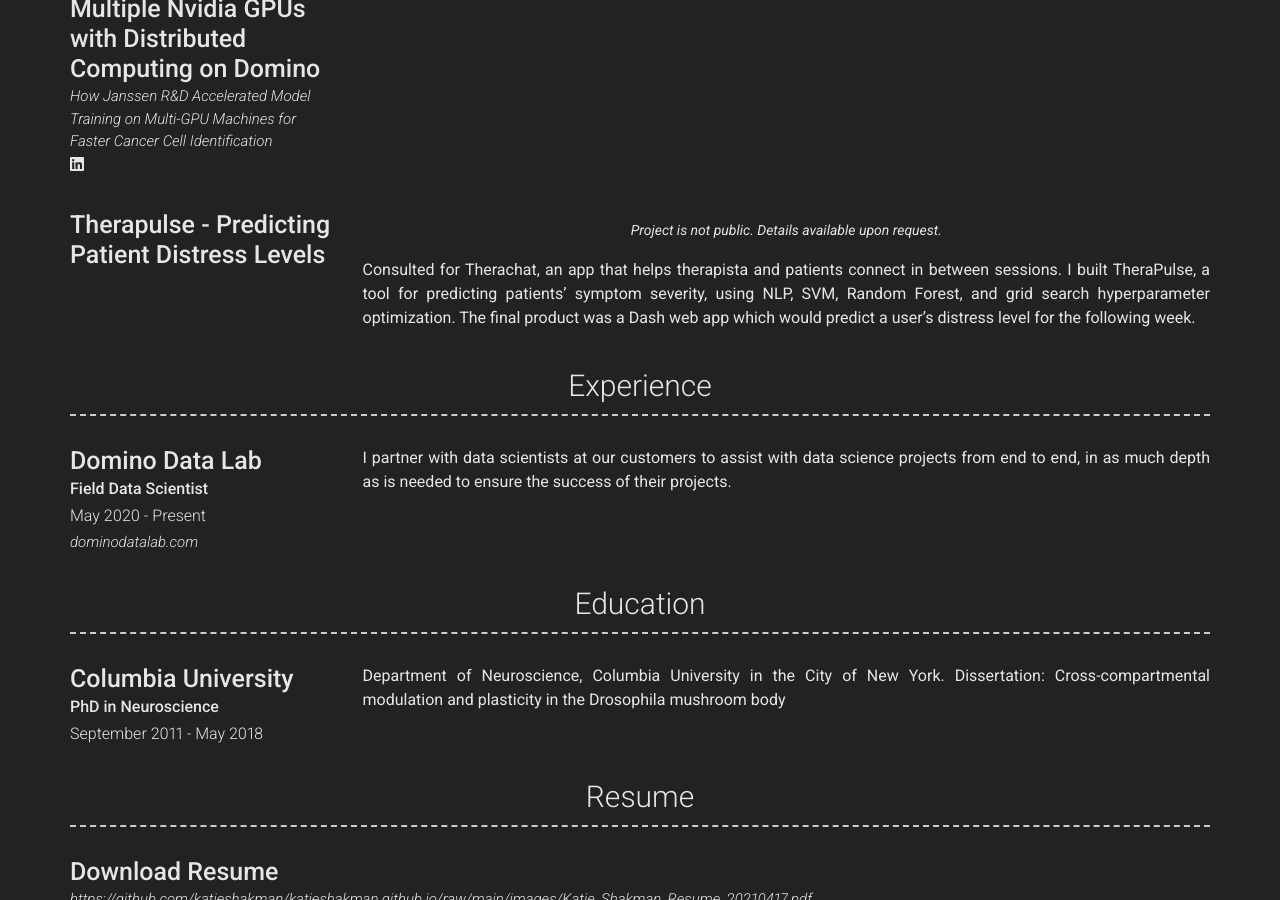
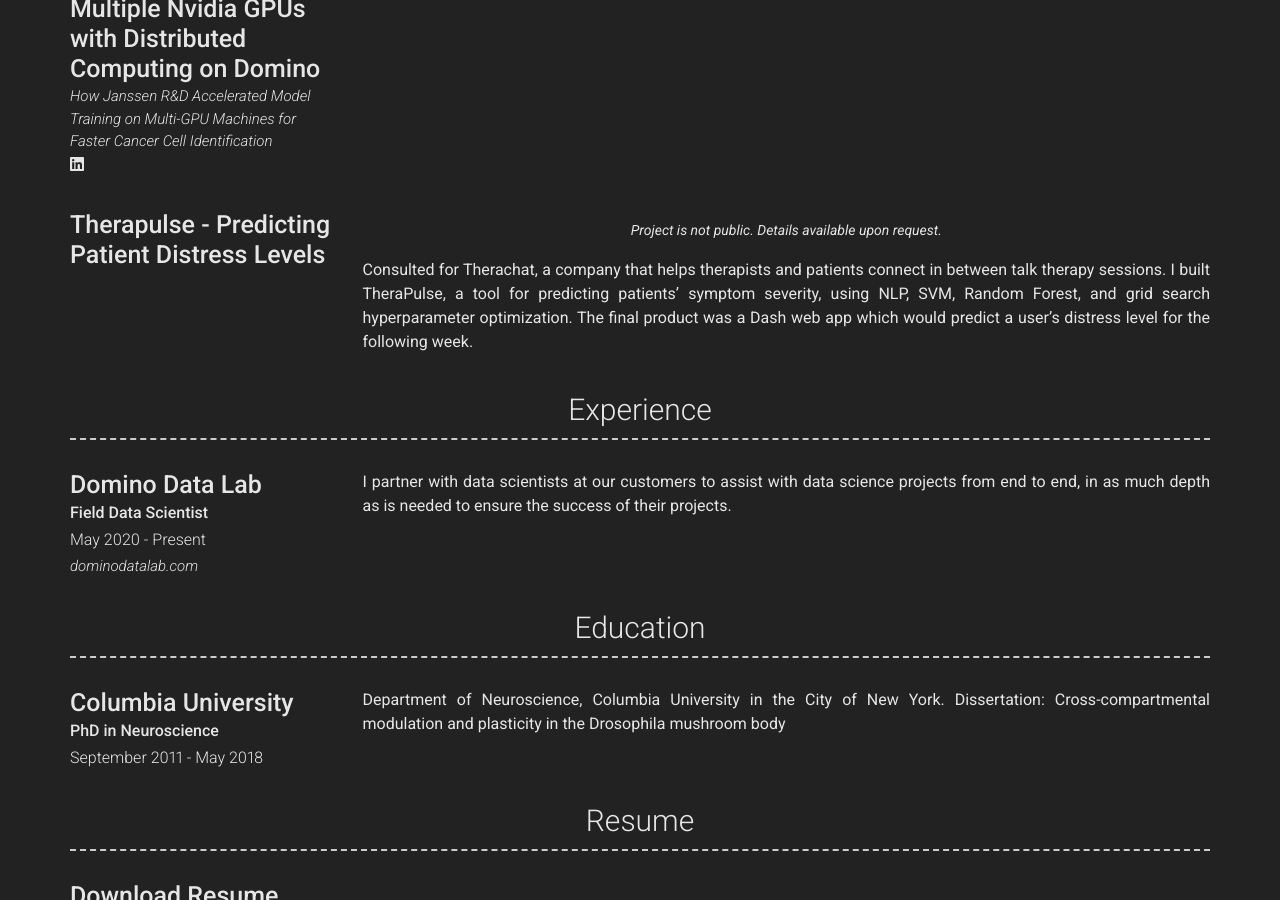
Before and after one commit to katieshakman/katieshakman.github.io, a Jekyll site: the page built from index.md, in a window 1280 px wide and 900 px high, scrolled down 927 px. Built offline with Jekyll 4.4.1, drawn with Linux system fonts in a browser that asks for light colours; nearby versions of some CDN libraries.

Commit message:
Fixed typo and layout in therapulse project description.

```diff
--- a/_config.yml
+++ b/_config.yml
@@ -94,11 +94,10 @@ content:
 #           - title:  Conference Talk LinkedIn Announcement
 #             icon: fab fa-linkedin
 #             url: https://www.linkedin.com/posts/katherine-shakman_gtc20-computervision-jnjdatascience-activity-6720000143309074432-WmOl
+        description: |
+          Consulted for Therachat, a company that helps therapists and patients connect in between talk therapy sessions.  I built TheraPulse, a tool for predicting patients’ symptom severity, using NLP, SVM, Random Forest, and grid search hyperparameter optimization.  The final product was a Dash web app which would predict a user's distress level for the following week.
         quote: >
           Project is not public.  Details available upon request.
-        description: |
-          Consulted for Therachat, an app that helps therapista and patients connect in between sessions.  I built TheraPulse, a tool for predicting patients’ symptom severity, using NLP, SVM, Random Forest, and grid search hyperparameter optimization.  The final product was a Dash web app which would predict a user's distress level for the following week.
-
   - title: Experience
     layout: list
     content:
```
